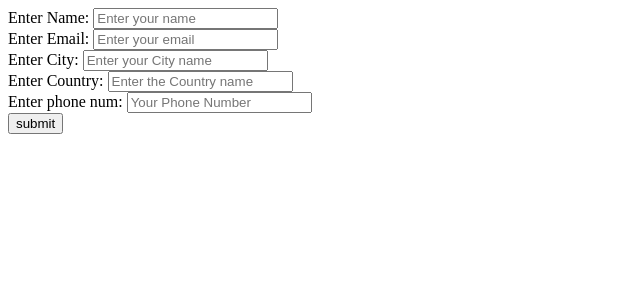
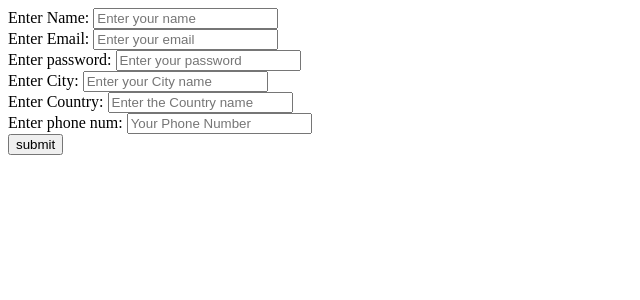
Before and after one commit to JamersonCarlos/exemplo-web, a Flask app: page /join in a window 1280 px wide. Shown: the top 300 px of the page, without its empty margins (0-640 px from the left). Run offline with Flask 2, Linux system fonts and the light colour scheme.

Commit message:
Authentication Completed using email and password

```diff
--- a/app.py
+++ b/app.py
@@ -1,5 +1,6 @@
 from flask import Flask, render_template, request
 import sqlite3
+import hashlib
 
 app = Flask(__name__)
 
@@ -13,14 +14,35 @@ def index():
 connect = sqlite3.connect('database.db')
 connect.execute(
     'CREATE TABLE IF NOT EXISTS PARTICIPANTS (name TEXT, \
-    email TEXT, city TEXT, country TEXT, phone TEXT)')
+    email TEXT, password TEXT, city TEXT, country TEXT, phone TEXT)')
+
+@app.route('/login', methods=['GET', 'POST'])
+def login():
+    if request.method == 'POST':
+        email = request.form['email']
+        password = request.form['password']
+
+        with sqlite3.connect("database.db") as users:
+            cursor = users.cursor()
+            cursor.execute("SELECT * FROM PARTICIPANTS WHERE password = (?) and email = (?)", (hashlib.md5(password.encode("utf-8")).hexdigest(), email))
+            result = cursor.fetchall()
 
 
-@app.route('/join', methods=['GET', 'POST'])
+            if len(result) != 0:
+                return render_template("participants.html", data=result)
+            else:
+                return render_template("login.html")
+    else:
+        return render_template('login.html')
+
+
+
+@app.route('/join', methods=['GET','POST'])
 def join():
     if request.method == 'POST':
         name = request.form['name']
         email = request.form['email']
+        password = str(hashlib.md5(request.form['password'].encode('utf-8')).hexdigest())
         city = request.form['city']
         country = request.form['country']
         phone = request.form['phone']
@@ -28,8 +50,8 @@ def join():
         with sqlite3.connect("database.db") as users:
             cursor = users.cursor()
             cursor.execute("INSERT INTO PARTICIPANTS \
-            (name,email,city,country,phone) VALUES (?,?,?,?,?)",
-                           (name, email, city, country, phone))
+            (name,email, password, city,country,phone) VALUES (?,?,?,?,?,?)",
+                           (name, email, password, city, country, phone))
             users.commit()
         return render_template("index.html")
     else:
--- a/templates/index.html
+++ b/templates/index.html
@@ -5,7 +5,7 @@
 	</head>
 	<body>
 		<h1>Build Web App Using Flask and SQLite</h1>
-		<button class="btn" type="button" onclick="window.location.href='{{ url_for('join') }}';">Fill form to get updates</button><br/>
-		<button class="btn" type="button" onclick="window.location.href='{{ url_for('participants') }}';">Check participant list</button>
+		<button class="btn" type="button" onclick="window.location.href='{{ url_for('join') }}';">Register</button><br/>
+		<button class="btn" type="button" onclick="window.location.href='{{ url_for('login') }}';">Login</button><br/>
 	</body>
 </html>
--- a/templates/join.html
+++ b/templates/join.html
@@ -9,6 +9,8 @@
             <input type="name" name="name" placeholder="Enter your name" required><br/>
             <label>Enter Email:</label>
             <input type="email" name="email" placeholder="Enter your email" required><br/>
+            <label>Enter password:</label>
+            <input type="password" name="password" placeholder="Enter your password" required><br/>
             <label>Enter City:</label>
             <input type="name" name="city" placeholder="Enter your City name" required><br/>
             <label>Enter Country:</label>
--- a/templates/participants.html
+++ b/templates/participants.html
@@ -14,6 +14,7 @@
             <tr>
               <th>Name</th>
               <th>Email</th>
+              <th>Password</th>
               <th>City</th>
               <th>Country</th>
               <th>Phone Number</th>
@@ -25,6 +26,7 @@
                  <td>{{participant[2]}}</td>
                  <td>{{participant[3]}}</td>
                  <td>{{participant[4]}}</td>
+                 <td>{{participant[5]}}</td>
                 </tr>
             {%endfor%}
           </table>
```
Also changed, not shown: templates/login.html (added, +15 -0 lines), database.db.
